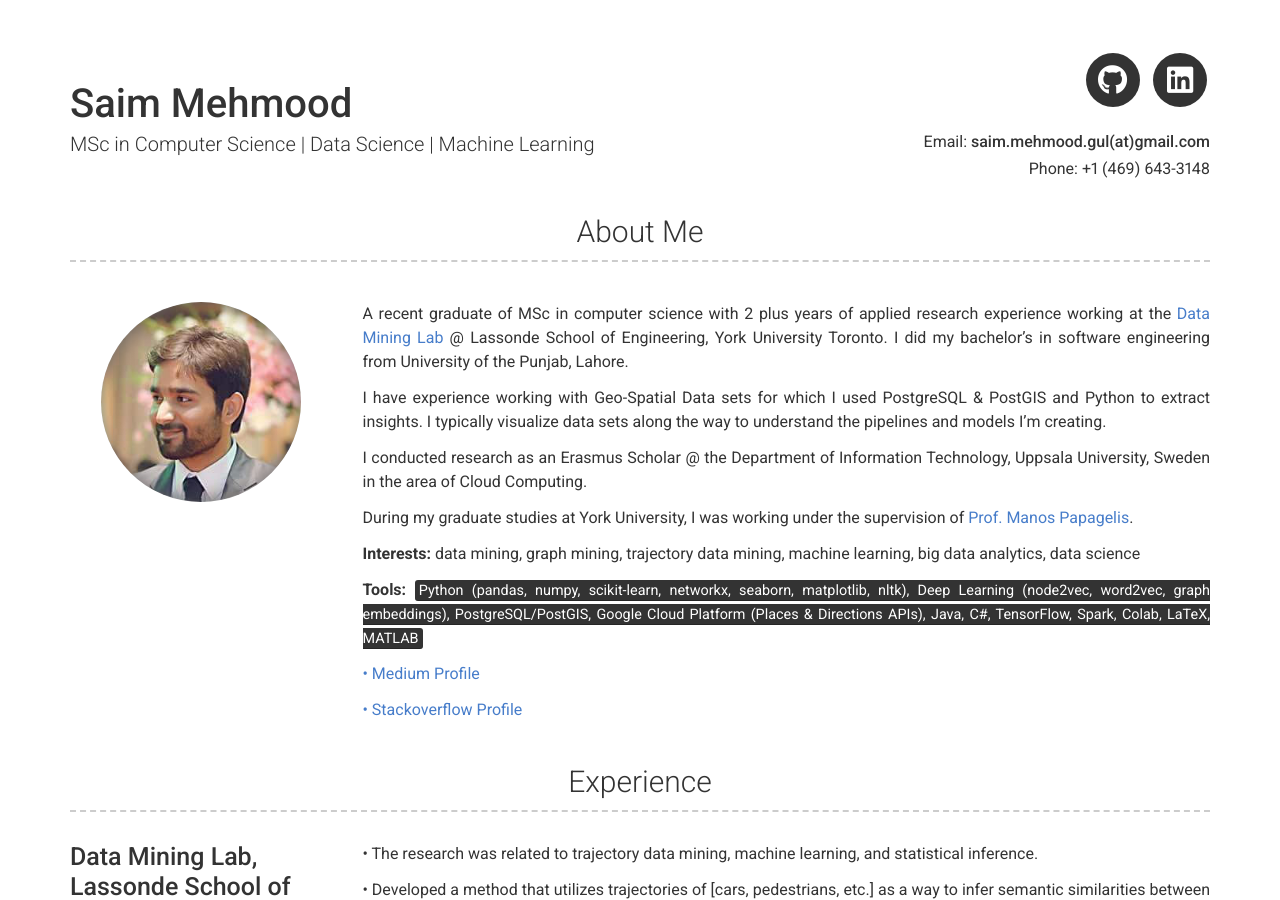
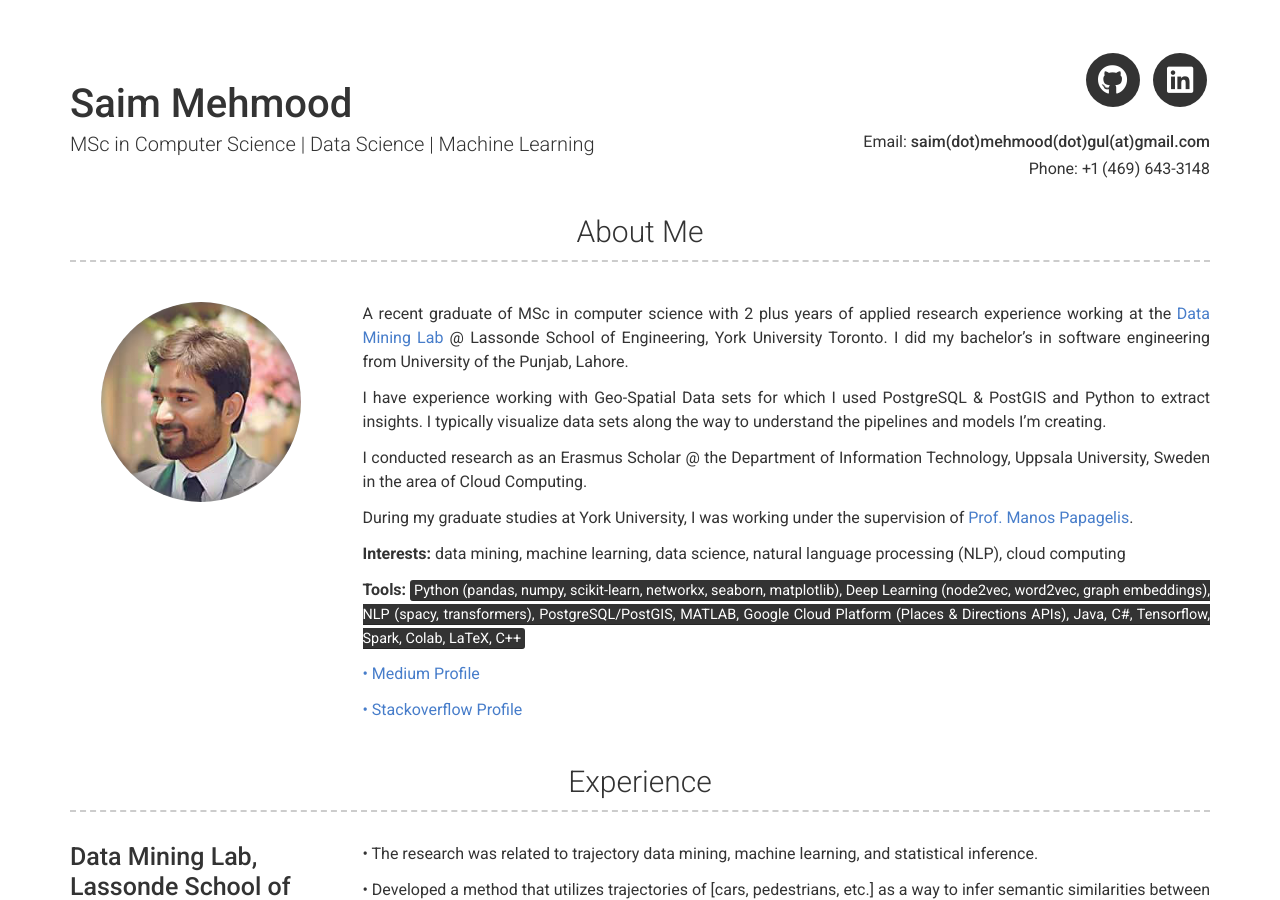
Before and after one commit to saimmehmood/saimmehmood.github.io, a Jekyll site: the page built from index.md, in a window 1280 px wide and 900 px high. Built offline with Jekyll 4.4.1, drawn with Linux system fonts in a browser that asks for light colours; nearby versions of some CDN libraries; some of the changed text lies outside the part shown.

Commit message:
1/29/2022 updated about me

```diff
--- a/_config.yml
+++ b/_config.yml
@@ -7,7 +7,7 @@ darkmode: false
 # Personal info
 name: Saim Mehmood
 title: MSc in Computer Science | Data Science | Machine Learning
-email: saim.mehmood.gul(at)gmail.com
+email: saim(dot)mehmood(dot)gul(at)gmail.com
 phone: +1 (469) 643-3148
 #website: saimmemhmood.com
 
@@ -41,9 +41,9 @@ about_content: | # this will include new lines to allow paragraphs
 
     During my graduate studies at York University, I was working under the supervision of [Prof. Manos Papagelis](https://www.eecs.yorku.ca/~papaggel/).
 
-    **Interests:** data mining, graph mining, trajectory data mining, machine learning, big data analytics, data science
+    **Interests:** data mining, machine learning, data science, natural language processing (NLP), cloud computing
 
-    **Tools:** <mark>Python (pandas, numpy, scikit-learn, networkx, seaborn, matplotlib, nltk), Deep Learning (node2vec, word2vec, graph embeddings), PostgreSQL/PostGIS, Google Cloud Platform (Places & Directions APIs), Java, C#, TensorFlow, Spark, Colab, LaTeX, MATLAB </mark>
+    **Tools:** <mark>Python (pandas, numpy, scikit-learn, networkx, seaborn, matplotlib), Deep Learning (node2vec, word2vec, graph embeddings), NLP (spacy, transformers), PostgreSQL/PostGIS, MATLAB, Google Cloud Platform (Places & Directions APIs), Java, C#, Tensorflow, Spark, Colab, LaTeX, C++ </mark>
 
     [• Medium Profile](https://saim-mehmood-gul.medium.com/)
 
```
